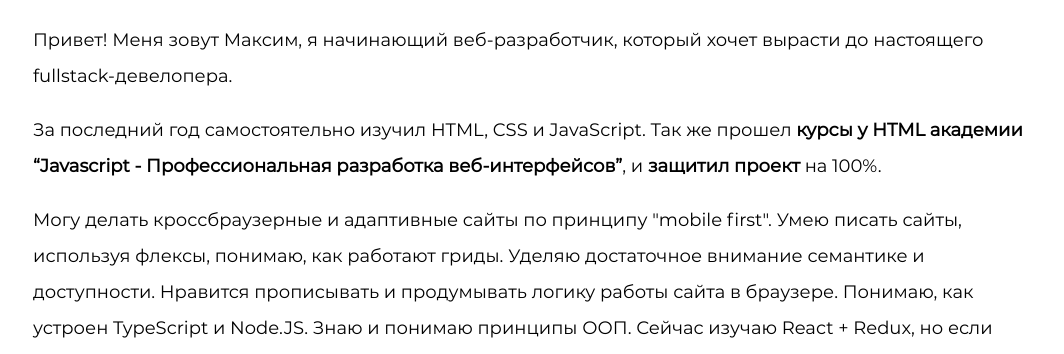
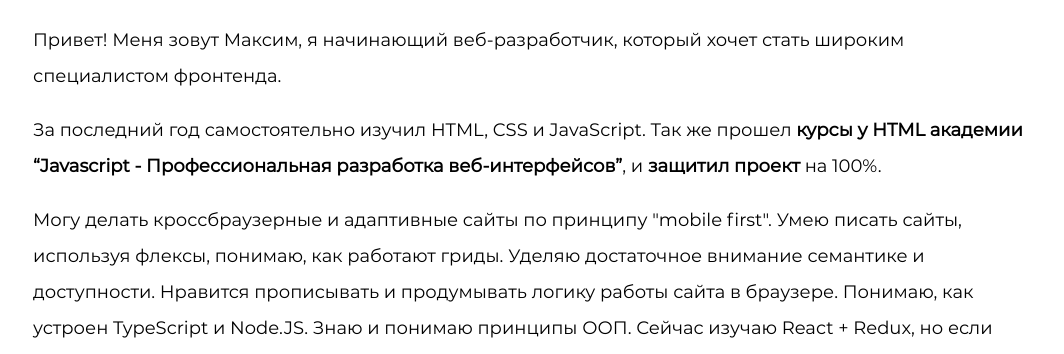
Before and after one commit to eldrssn/eldrssn.github.io, a website: page index.html in a window 1280 px wide. Shown: the part 741-1095 px from the top of the page, without its empty margins (107-1171 px from the left). Drawn offline with Linux system fonts and the light colour scheme.

Commit message:
change section text

```diff
--- a/index.html
+++ b/index.html
@@ -44,8 +44,9 @@
     <section id="about" class="section__wrap">
       <h2 class="section__header">Обо мне</h2>
       <div class="section__text">
-        <p>Привет! Меня зовут Максим, я начинающий веб-разработчик, который хочет вырасти до настоящего
-          fullstack-девелопера.</p>
+        <p>Привет! Меня зовут Максим, я начинающий веб-разработчик, который хочет стать широким
+          специалистом фронтенда.
+        </p>
         <p>За последний год самостоятельно изучил HTML, CSS и JavaScript. Так же прошел <a
             href="https://assets.htmlacademy.ru/certificates/intensive/179/1433369.pdf" target="_blank">курсы у
             HTML академии “Javascript - Профессиональная разработка веб-интерфейсов”</a>, и <a
```
